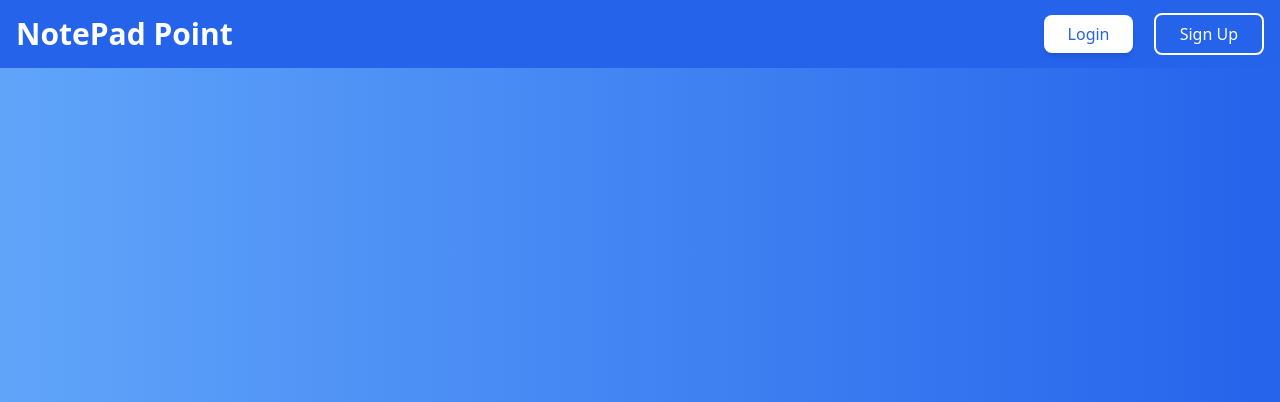
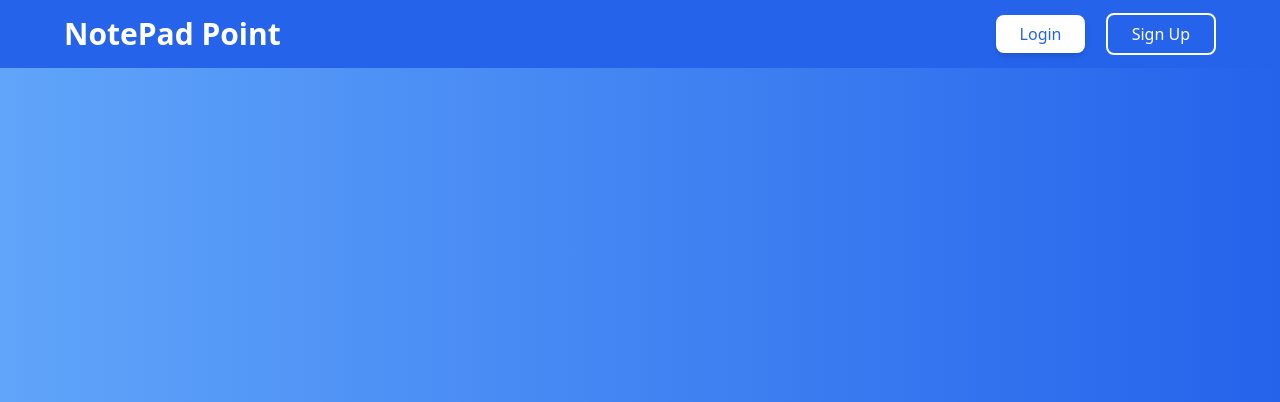
Before and after one commit to zakariyamistura/happy, a Django app: page / in a window 1280 px wide. Shown: the top 402 px of the page. Run offline with Django 5.2, Linux system fonts and the light colour scheme; some libraries are stand-ins or nearby versions.

Commit message:
add landing

```diff
--- a/templates/landing.html
+++ b/templates/landing.html
@@ -10,7 +10,7 @@
 
     <!-- Navbar -->
     <nav class="bg-blue-600 p-4">
-        <div class="max-w-7xl mx-auto flex justify-between items-center">
+        <div class="max-w-6xl mx-auto flex justify-between items-center">
             <div class="text-white text-3xl font-bold">NotePad Point</div>
             <div class="space-x-4">
                 <a href="{% url 'login_user' %}" class="bg-white text-blue-600 px-6 py-2 rounded-lg shadow-md hover:bg-gray-200 transition">Login</a>
```
